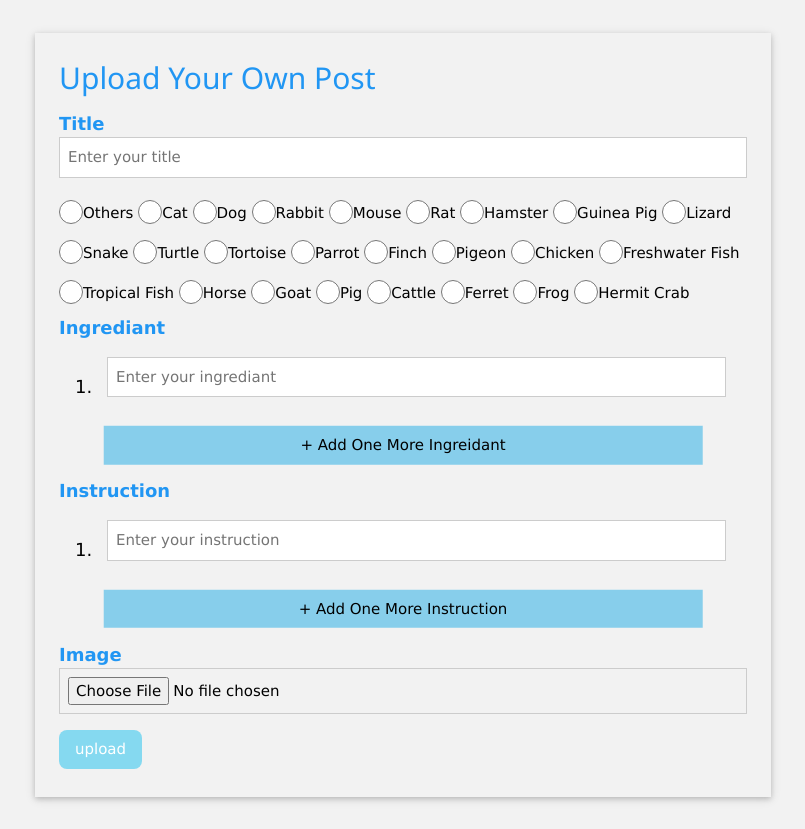
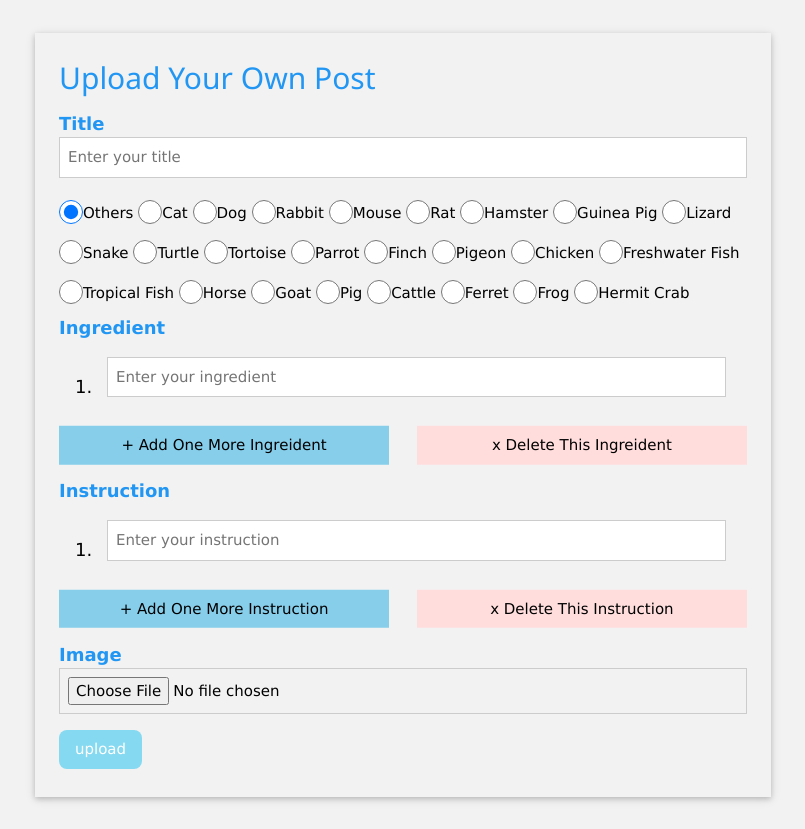
Before and after one commit to YijunFang/Pet_Recipe, a Flask app: page /upload_post in a window 1280 px wide. Shown: the part 183-1012 px from the top of the page, without its empty margins (285-1090 px from the left). Run offline with Flask 2, Linux system fonts and the light colour scheme; a user stored in the database is signed in.

Commit message:
upload page done

```diff
--- a/app/static/files/upload_post/addInput.js
+++ b/app/static/files/upload_post/addInput.js
@@ -6,7 +6,9 @@ function ingedInput(divName){
      }
      else {
           var newdiv = document.createElement('div');
-          newdiv.innerHTML = "<br>"+"<div class= 'w3-col w3-container w3-large w3-margin-top w3-margin-right' style='width:3%'>" + (ingre_counter+1) + "." + "</div>" + "<input class='w3-col w3-input w3-border w3-margin-bottom' style='width:90%' name='ingrediantInputs[]' type='text' placeholder='Enter your ingrediant'></input>";
+          var num = (ingre_counter+1)
+          newdiv.id = "ingre_" + num.toString();
+          newdiv.innerHTML = "<br>"+"<div class= 'w3-col w3-container w3-large w3-margin-top w3-margin-right' style='width:3%'>" + (ingre_counter+1) + "." + "</div>" + "<input class='w3-col w3-input w3-border w3-margin-bottom' style='width:90%' name='ingredientInput_" + (ingre_counter+1) + "' type='text' placeholder='Enter your ingredient' required></input>";
           document.getElementById(divName).appendChild(newdiv);
           ingre_counter++;
      }
@@ -19,8 +21,32 @@ function instrInput(divName){
      }
      else {
           var newdiv = document.createElement('div');
-          newdiv.innerHTML = "<br>"+"<div class= 'w3-col w3-container w3-large w3-margin-top w3-margin-right' style='width:3%'>" + (instr_counter+1) + "." + "</div>" + "<input class='w3-col w3-input w3-border w3-margin-bottom' style='width:90%' name='instructionInputs[]' type='text' placeholder='Enter your instruction'></input>";
+          var num = (instr_counter+1)
+          newdiv.id = "instr_" + num.toString();
+          newdiv.innerHTML = "<br>"+"<div class= 'w3-col w3-container w3-large w3-margin-top w3-margin-right' style='width:3%'>" + (instr_counter+1) + "." + "</div>" + "<input class='w3-col w3-input w3-border w3-margin-bottom' style='width:90%' id='"+ (instr_counter+1) + "' name='instructionInput_" + (instr_counter+1) + "' type='text' placeholder='Enter your instruction' required></input>";
           document.getElementById(divName).appendChild(newdiv);
           instr_counter++;
      }
 }
+
+function inged_removeLast(divName){
+	if(ingre_counter == 1){
+		alert("At least have one ingredient");
+	}else{
+		var id = "ingre_" + ingre_counter.toString();
+		var del = document.getElementById(id);
+		document.getElementById(divName).removeChild(del);
+		ingre_counter--;
+	}
+}
+
+function instr_removeLast(divName){
+	if(instr_counter == 1){
+		alert("At least have one instruction");
+	}else{
+		var id = "instr_" + instr_counter.toString();
+		var del = document.getElementById(id);
+		document.getElementById(divName).removeChild(del);
+		instr_counter--;
+	}
+}
--- a/app/templates/upload_post.html
+++ b/app/templates/upload_post.html
@@ -14,10 +14,6 @@
     <body>
 
 {% include 'header.html' %}
-        {% if not current_user.is_authenticated %}
-            {{ current_user.user_name }}
-            <h1>Please log in to upload your post!</h1>
-        {% else %}
 <div class="w3-row">
 <div class = "w3-col  w3-container w3-margin" style="width:20%"></div>
 <div class = "w3-col w3-container w3-padding-16 w3-margin" style="width:60%">
@@ -32,7 +28,12 @@
 
             {% for p in pet_type %}
             <label class="checkbox-inline">
+                <!--require-->
+                {% if p.type == "Others"  %}
+                <input class="w3-radio w3-border w3-margin-bottom " name="pet_type" value={{ p.id }} type="radio" checked>{{p.type}}
+                {% else %}
                 <input class="w3-radio w3-border w3-margin-bottom " name="pet_type" value={{ p.id }} type="radio">{{p.type}}
+                {% endif %}
             </input>
 
             </label>
@@ -41,17 +42,19 @@
 
     <script src="../static/files/upload_post/addInput.js" language="Javascript" type="text/javascript"></script>
     <p>
-                <label class="w3-large w3-text-blue"><b>Ingrediant</b></label>
+        <label class="w3-large w3-text-blue"><b>Ingredient</b></label>
 
-                <div id="ingrediantInput" class="w3-row w3-margin-top">
+        <div id="ingredientInput" class="w3-row w3-margin-top">
 
-                    <div class= "w3-col w3-container w3-large w3-margin-top w3-margin-right" style="width:3%"> 1.</div>
-                    <input class="w3-col w3-input w3-border w3-margin-bottom " style="width:90%" name="ingrediantInputs" type="text" placeholder="Enter your ingrediant"></input>
+            <div id="ingre_1" class= "w3-col w3-container w3-large w3-margin-top w3-margin-right" style="width:3%"> 1.</div>
+            <input class="w3-col w3-input w3-border w3-margin-bottom " style="width:90%" name="ingredientInput_1" type="text" placeholder="Enter your ingredient" required></input>
         </div>
 
-                <div class="w3-display-container w3-padding-32">
-                    <input type="button" value="+ Add One More Ingreidant" class= "w3-bar-item w3-button w3-light-blue w3-display-middle" style="width: 87%" onClick="ingedInput('ingrediantInput');"></input>
+        <div class="w3-row w3-display-container w3-padding-32">
+            <input type="button" value="+ Add One More Ingreident" class= "w3-col w3-bar-item w3-button w3-light-blue w3-display-left" style="width: 48%" onClick="ingedInput('ingredientInput');"></input>
+            <input type="button" value="x Delete This Ingreident" class= "w3-col w3-bar-item w3-button w3-pale-red w3-display-right" style="width: 48%" onClick="inged_removeLast('ingredientInput');" ></input>
         </div>
+
     </p>
 
     <p>
@@ -59,12 +62,13 @@
 
         <div id="instructionInput" class="w3-row w3-margin-top">
 
-                    <div class= "w3-col w3-container w3-large w3-margin-top w3-margin-right" style="width:3%"> 1.</div>
-                    <input class="w3-col w3-input w3-border w3-margin-bottom " style="width:90%" name="InstructionInputs" type="text" placeholder="Enter your instruction"></input>
+            <div id="instr_1" class= "w3-col w3-container w3-large w3-margin-top w3-margin-right" style="width:3%"> 1.</div>
+            <input class="w3-col w3-input w3-border w3-margin-bottom " style="width:90%" id="instructionInput_1" name="instructionInput_1" type="text" placeholder="Enter your instruction" required></input>
         </div>
 
-                <div class="w3-display-container w3-padding-32">
-                    <input type="button" value= " + Add One More Instruction" class= "w3-bar-item w3-button w3-light-blue w3-display-middle" style="width: 87%" onClick="instrInput('instructionInput');"></input>
+        <div class="w3-row w3-display-container w3-padding-32">
+            <input type="button" value= " + Add One More Instruction" class= "w3-col w3-bar-item w3-button w3-light-blue w3-display-left" style="width: 48%" onClick="instrInput('instructionInput');"></input>
+            <input type="button" value="x Delete This Instruction" class= "w3-col w3-bar-item w3-button w3-pale-red w3-display-right" style="width: 48%" onClick="instr_removeLast('instructionInput');" ></input>
         </div>
     </p>
 
@@ -85,7 +89,6 @@
 
 
     <div class = "w3-col  w3-container" style="width:10%"></div>
-            {% endif %}
         </div>
     </body>
 </html>
--- a/app/views.py
+++ b/app/views.py
@@ -153,7 +153,7 @@ def profile_view():
 		delete_recipe = db_session.query(Recipe).filter_by(id= recipe_id).first()
 		db_session.delete(delete_recipe)
 		db_session.commit()
-		return render_template("home.html")
+		return redirect('/profile')
 	else:
 		print(profile)
 		return render_template("profile_test.html",profile=profile,recipes=recipes,pets=pets)
@@ -366,18 +366,44 @@ def allowed_file(filename):
 		filename.rsplit('.', 1)[1].lower() in ALLOWED_EXTENSIONS
 
 @app.route('/upload_post', methods = ['GET', 'POST'])
+@login_required
 def upload_post():
 	UPLOAD_FOLDER = 'app/static/images/recipe_image'
 	app.config['UPLOAD_FOLDER'] = UPLOAD_FOLDER
 	input_pet_type = Pet_type.query.all()
 	if request.method == 'POST':
 		print ('in post')
+		print (request.form)
 		title = request.form['title']
-		ingredient = request.form['ingredient']
-		instruction = request.form['instruction']
 		pet_type = request.form['pet_type']
 		user_id=current_user.id
 		u = db_session.query(User).filter_by(id= user_id).first()
+
+		ing_counter = 1
+		ins_counter = 1
+		ingredient = ""
+		instruction = ""
+		# Get the instruction and indigation
+		for r in sorted(request.form.iterkeys()):
+			ingredient_target = 'ingredientInput_' + str(ing_counter)
+			instruction_target = 'instructionInput_' + str(ins_counter)
+			print (ingredient_target)
+			if r == ingredient_target :
+				print (r)
+				r_content = request.form[ingredient_target]
+				#instruction = str(indigredient) + str(counter) + ". " + str(r_content) + '\n'
+				ingredient = str(ingredient)+ str(r_content) + '\n'
+				print (ingredient)
+				ing_counter+=1
+			elif r == instruction_target:
+				print (r)
+				r_content = request.form[instruction_target]
+				instruction = str(instruction) + str(ins_counter) + ". " + str(r_content) + '\n'
+				print (instruction)
+				ins_counter+=1
+
+		#instruction = request.form['instruction']
+
 
 		img = request.files['post_image']
 		if img.filename == '':
@@ -400,7 +426,7 @@ def upload_post():
 			conn.execute(ins)
 			conn.close()
 
-			return render_template('home.html', pet_type = input_pet_type)
+			return redirect('/profile')
 		else:
 			return render_template('upload_post.html', pet_type = input_pet_type)
 
```
Also changed, not shown: app/db/recipedb.db, 1 other file. Lines whose indentation alone changed are shown as unchanged.
